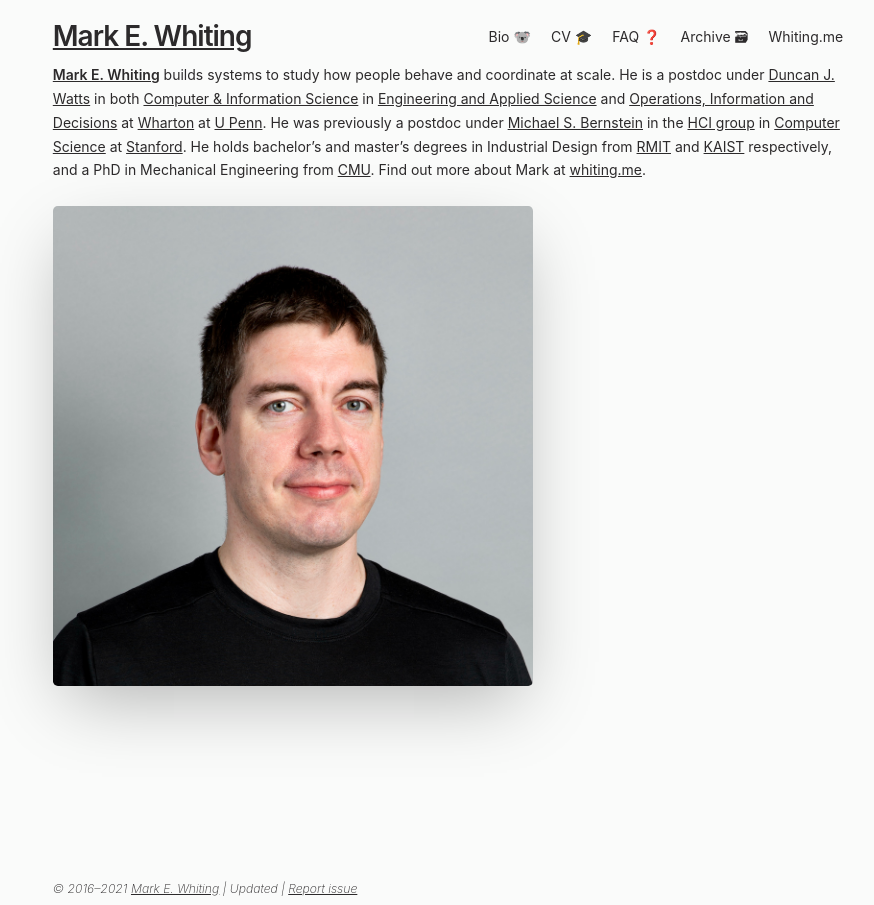
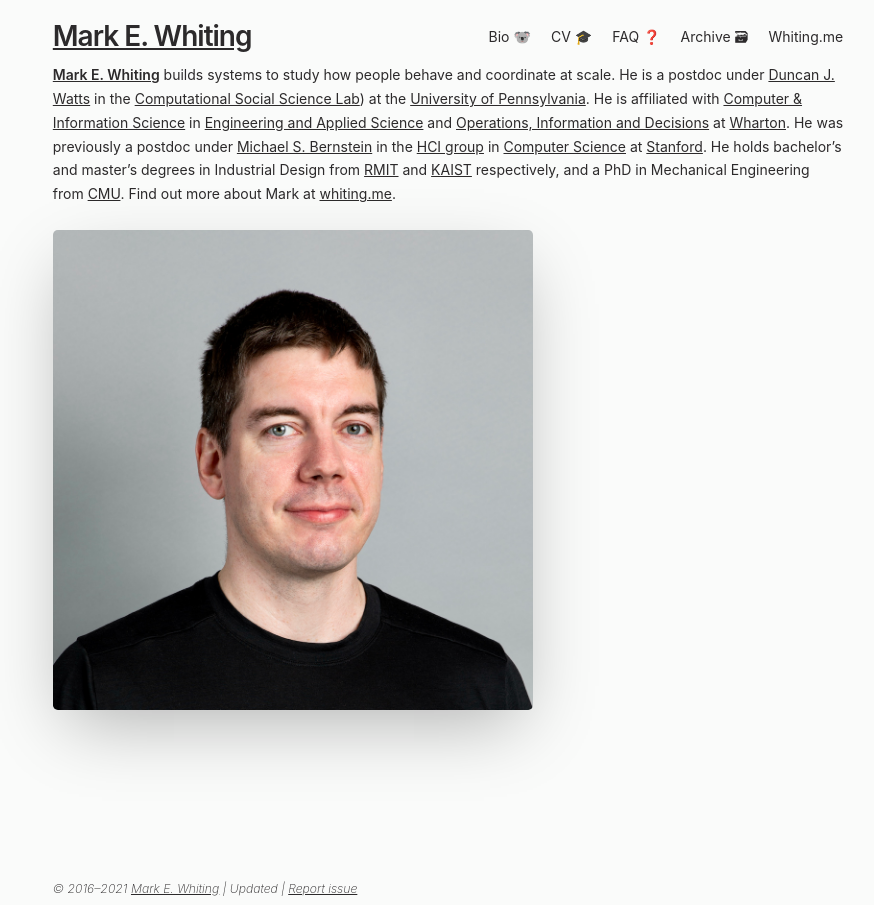
Before and after one commit to markwhiting/Whiting.me, a Jekyll site: the page built from bio.md, in a window 1280 px wide. Shown: the whole page, without its empty margins (192-1066 px from the left). Built offline with Jekyll 4.4.1, drawn with Linux system fonts in a browser that asks for light colours.

Commit message:
Added new CSSL site in various places.

```diff
--- a/_data/CV.csv
+++ b/_data/CV.csv
@@ -4,7 +4,7 @@ Zhejiang University,Education,TRUE,ZJU,,Exchange student,industrial design,2006-
 Korea Advanced Institute of Science and Technology,Education,TRUE,KAIST,http://kaist.ac.kr,MS,industrial design,2009-02-01,2010-12-24, with advisors [Youn-kyung Lim](http://cixd.kaist.ac.kr) & [Tek-jin Nam](http://cidr.kaist.ac.kr)
 Carnegie Mellon University,Education,TRUE,CMU,https://CMU.edu,PhD,mechanical engineering,2013-01-01,2017-07-28,with chairs [Jon Cagan](http://www.cmu.edu/me/idig/index.html) & [Phil R. Leduc](http://www.andrew.cmu.edu/user/prl) and committee [Manuela M. Veloso](https://www.cs.cmu.edu/%7Emmv) & [Yongjie Jessica Zhang](https://www.meche.engineering.cmu.edu/faculty/zhang.html)
 Stanford,Employment,TRUE,,https://stanford.edu,Postdoc,[HCI group](http://hci.stanford.edu) in computer science,2017-08-22,2019-09-30,under [Michael S. Bernstein](http://hci.stanford.edu/msb/)
-University of Pennsylvania,Employment,TRUE,U Penn,https://upenn.edu,Postdoc,[CIS](https://www.cis.upenn.edu/index.php) at [SEAS](https://www.seas.upenn.edu) & [OID](https://oid.wharton.upenn.edu) at [Wharton](https://www.wharton.upenn.edu),2019-10-01,,under [Duncan J. Watts](https://en.wikipedia.org/wiki/Duncan_J._Watts)
+University of Pennsylvania,Employment,TRUE,U Penn,https://upenn.edu,Postdoc,the [Computational Social Science Lab](https://css.seas.upenn.edu)), [CIS](https://www.cis.upenn.edu/index.php) at [SEAS](https://www.seas.upenn.edu) & [OID](https://oid.wharton.upenn.edu) at [Wharton](https://www.wharton.upenn.edu),2019-10-01,,under [Duncan J. Watts](https://en.wikipedia.org/wiki/Duncan_J._Watts)
 IDEO CoLab,Community,TRUE,,https://www.ideocolab.com,Fellow,,2018-01-01,2018-02-01,
 Stanford crowd research collective,Community,TRUE,,http://crowdresearch.stanford.edu/w/index.php?title=Main_Page,Team member,,2016-02-01,2019-05-01,
 Pitt iSchool inclusion institute,Community,TRUE,I3,http://www.i3-inclusion.org,Research mentor,,2015-05-01,2018-05-01,
--- a/_layouts/home.html
+++ b/_layouts/home.html
@@ -6,7 +6,7 @@ layout: default
   <!-- {%- if page.title -%}<h1 class="page-heading">{{ page.title }}</h1>{%- endif -%} -->
 
   {{
-"**I'm a postdoc under [Duncan J. Watts](https://en.wikipedia.org/wiki/Duncan_J._Watts) at [U Penn](https://www.upenn.edu)** in both [Computer & Information Science](https://www.cis.upenn.edu/index.php) in [Engineering and Applied Science](https://www.seas.upenn.edu) and [Operations, Information and Decisions](https://oid.wharton.upenn.edu) at [Wharton](https://www.wharton.upenn.edu)."
+"**I'm a postdoc under [Duncan J. Watts](https://en.wikipedia.org/wiki/Duncan_J._Watts) in the [Computational Social Science Lab](https://css.seas.upenn.edu)) at [Penn](https://www.upenn.edu)**, with affiliation in both [Computer & Information Science](https://www.cis.upenn.edu/index.php) in [Engineering and Applied Science](https://www.seas.upenn.edu) and [Operations, Information and Decisions](https://oid.wharton.upenn.edu) at [Wharton](https://www.wharton.upenn.edu)."
 | markdownify
 }}
 <p><img src="/assets/ci27.jpeg" alt="Mark Whiting at Collective Intelligence 2017" /></p>
--- a/bio.md
+++ b/bio.md
@@ -6,7 +6,7 @@ exclude: false
 ---
 
 **[Mark E. Whiting](/)** builds systems to study how people behave and coordinate at scale.
-He is a postdoc under [Duncan J. Watts](https://en.wikipedia.org/wiki/Duncan_J._Watts) in both [Computer & Information Science](https://www.cis.upenn.edu/index.php) in [Engineering and Applied Science](https://www.seas.upenn.edu) and [Operations, Information and Decisions](https://oid.wharton.upenn.edu) at [Wharton](https://www.wharton.upenn.edu) at [U Penn](https://www.upenn.edu).
+He is a postdoc under [Duncan J. Watts](https://en.wikipedia.org/wiki/Duncan_J._Watts) in the [Computational Social Science Lab](https://css.seas.upenn.edu)) at the [University of Pennsylvania](https://www.upenn.edu). He is affiliated with [Computer & Information Science](https://www.cis.upenn.edu/index.php) in [Engineering and Applied Science](https://www.seas.upenn.edu) and [Operations, Information and Decisions](https://oid.wharton.upenn.edu) at [Wharton](https://www.wharton.upenn.edu).
 He was previously a postdoc under [Michael S. Bernstein](https://hci.stanford.edu/msb/) in the [HCI group](https://hci.stanford.edu) in [Computer Science](https://cs.stanford.edu) at [Stanford](http://stanford.edu).
 He holds bachelor's and master’s degrees in Industrial Design from [RMIT](https://www.rmit.edu.au) and [KAIST](https://www.kaist.ac.kr/) respectively, and a PhD in Mechanical Engineering from [CMU](https://www.cmu.edu). Find out more about Mark at [whiting.me](/).
 
```
